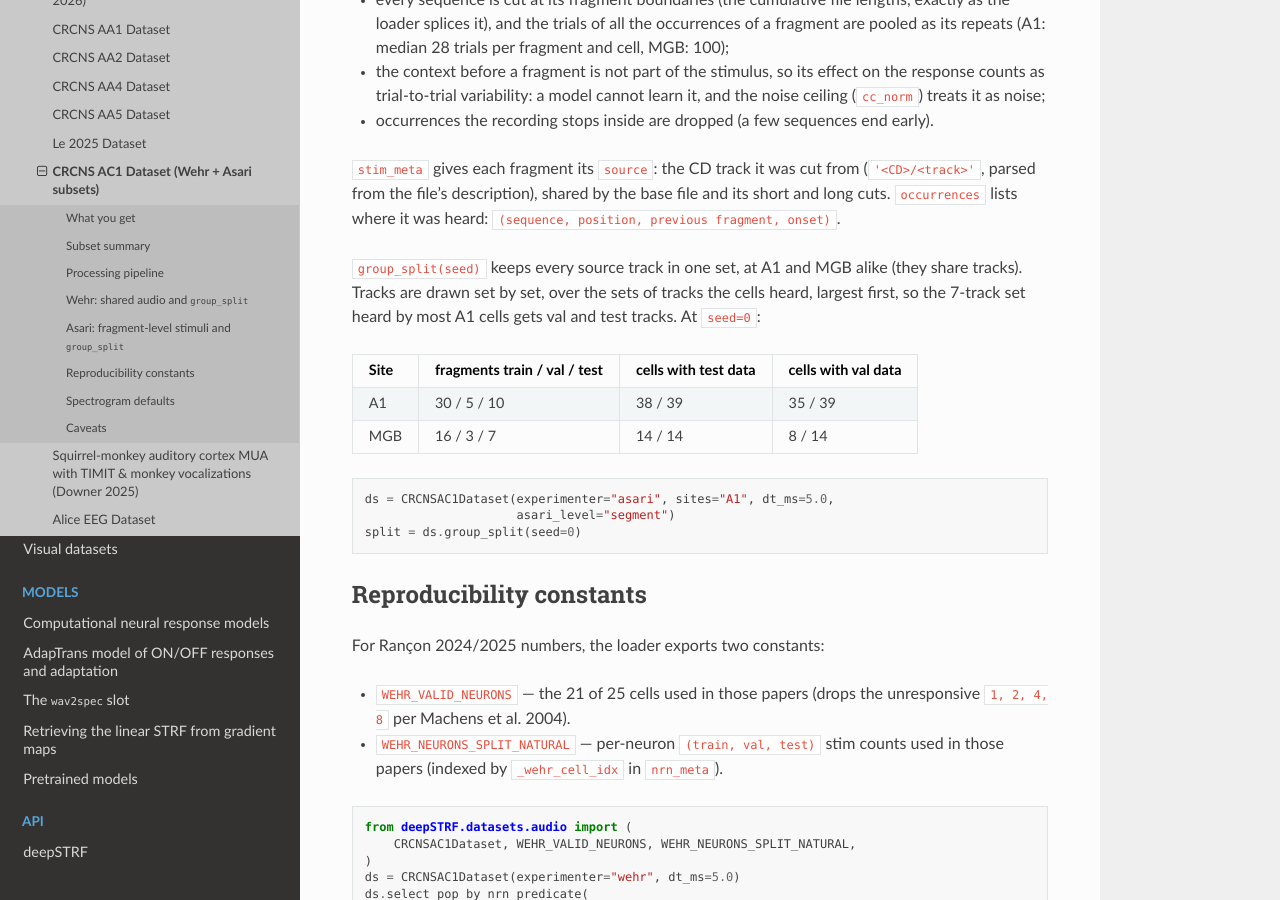
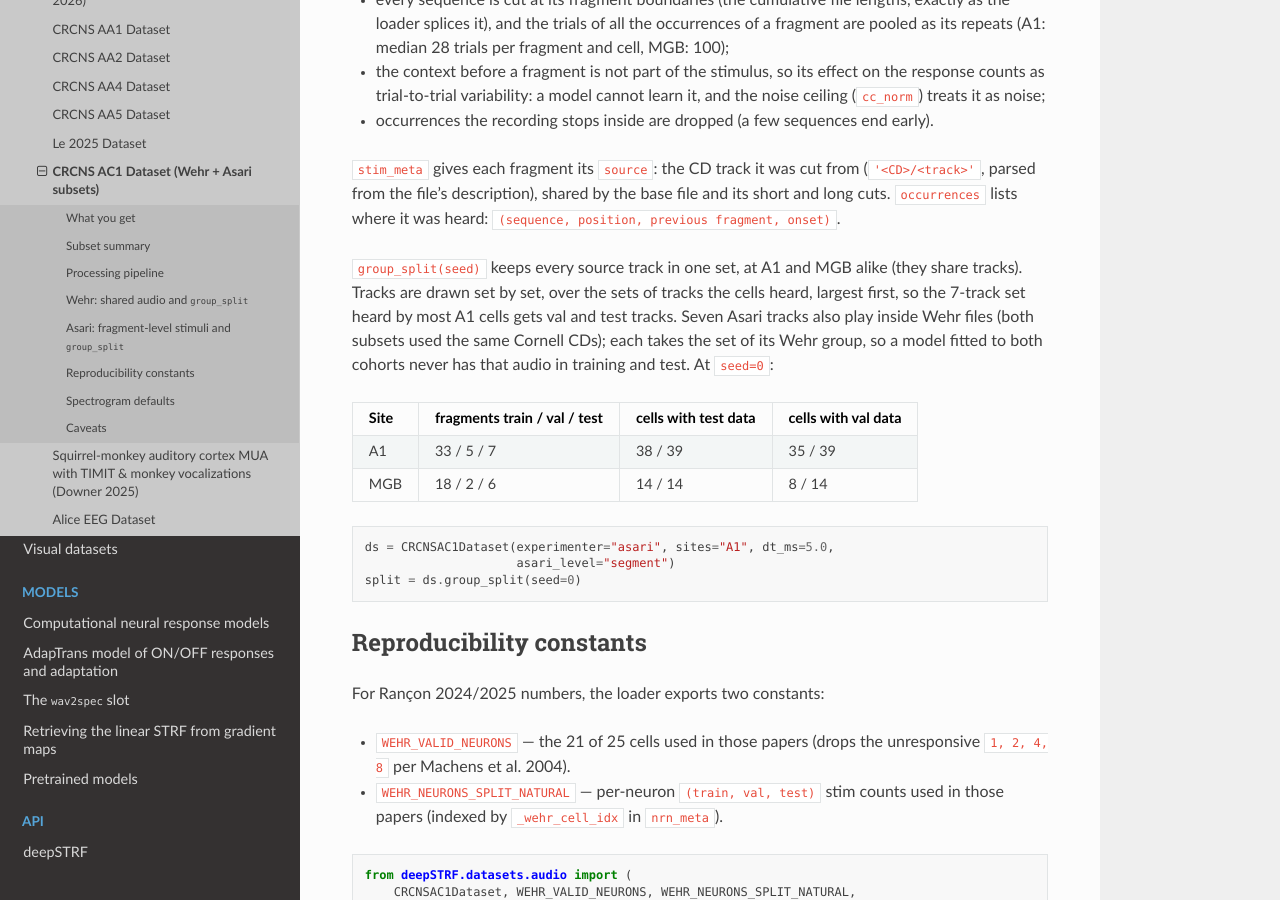
Before and after one commit to urancon/deepSTRF, a Sphinx documentation site: the page built from docs/_source/md/README_CRCNS_AC1.md, in a window 1280 px wide and 900 px high, scrolled down 3650 px. Built offline with Sphinx 7.4.7 and the Read the Docs theme 3.1.0, drawn with Linux system fonts in a browser that asks for light colours; pages that are not in the unit, such as notebooks, are missing from menus.

Commit message:
docs(ac1): note the Wehr-linked Asari tracks and the new seed-0 split
Co-Authored-By: Claude Opus 5.5 (1M context) <noreply@anthropic.com>

````diff
--- a/docs/_source/md/README_CRCNS_AC1.md
+++ b/docs/_source/md/README_CRCNS_AC1.md
@@ -191,12 +191,15 @@ heard: ``(sequence, position, previous fragment, onset)``.
 ``group_split(seed)`` keeps every source track in one set, at A1 and MGB
 alike (they share tracks). Tracks are drawn set by set, over the sets of
 tracks the cells heard, largest first, so the 7-track set heard by most A1
-cells gets val and test tracks. At ``seed=0``:
+cells gets val and test tracks. Seven Asari tracks also play inside Wehr
+files (both subsets used the same Cornell CDs); each takes the set of its
+Wehr group, so a model fitted to both cohorts never has that audio in
+training and test. At ``seed=0``:
 
 | Site | fragments train / val / test | cells with test data | cells with val data |
 |------|------------------------------|----------------------|---------------------|
-| A1   | 30 / 5 / 10                  | 38 / 39              | 35 / 39             |
-| MGB  | 16 / 3 / 7                   | 14 / 14              | 8 / 14              |
+| A1   | 33 / 5 / 7                   | 38 / 39              | 35 / 39             |
+| MGB  | 18 / 2 / 6                   | 14 / 14              | 8 / 14              |
 
 ```python
 ds = CRCNSAC1Dataset(experimenter="asari", sites="A1", dt_ms=5.0,
````
